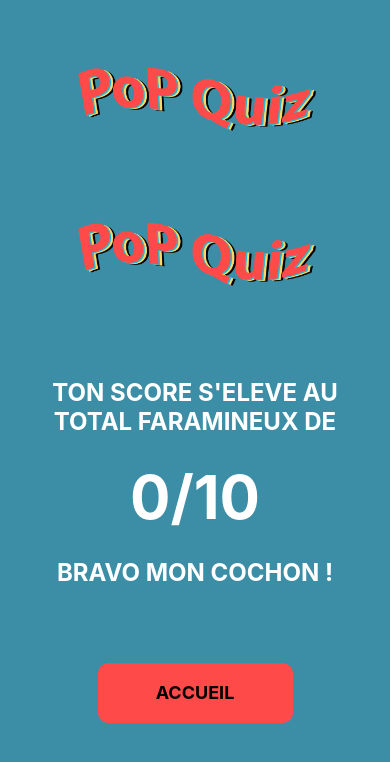
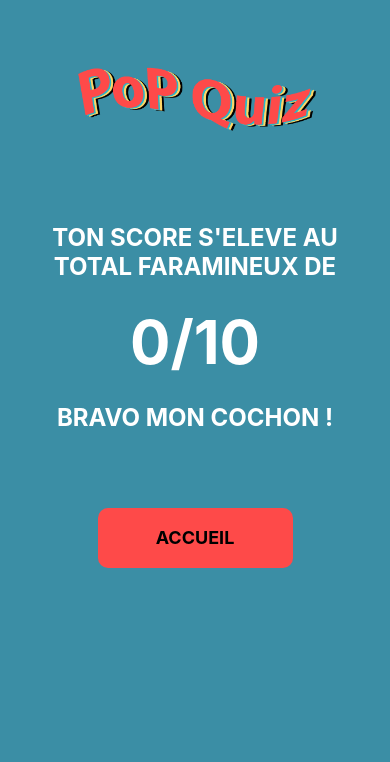
Before and after one commit to JulienIzz/pop-quizz, a React Native app: screen /End in a window 390 px wide. Shown: the top 762 px of the page. Built offline with nearby package versions, Linux system fonts and the light colour scheme.

Commit message:
Fix Header twice in endpage

```diff
--- a/src/components/HeaderApp.jsx
+++ b/src/components/HeaderApp.jsx
@@ -17,7 +17,7 @@ export const HeaderApp = () => {
           width: "64%",
           marginHorizontal: 5,
         }}
-        onPress={() => Alert.alert("C'est trop pipou", "Charline je t'aime")}
+        onPress={() => Alert.alert("C'est trop pipou", "Hihihi")}
       >
         <Image
           style={{
--- a/src/pages/EndPage.jsx
+++ b/src/pages/EndPage.jsx
@@ -19,8 +19,6 @@ export const EndPage = () => {
         flex: 1,
       }}
     >
-      <HeaderApp />
-
       <View
         style={{
           justifyContent: "center",
```
